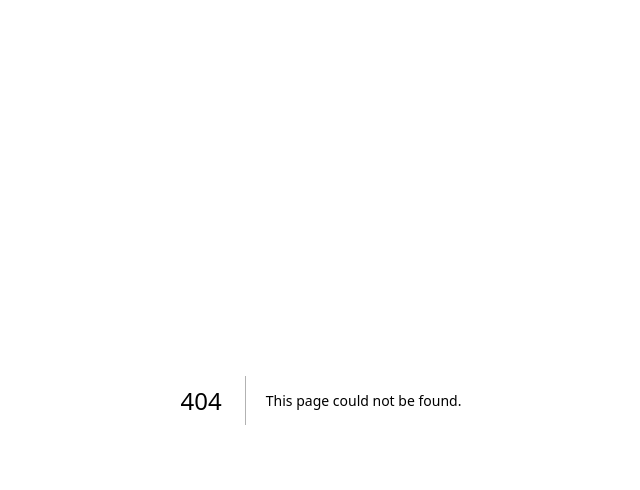
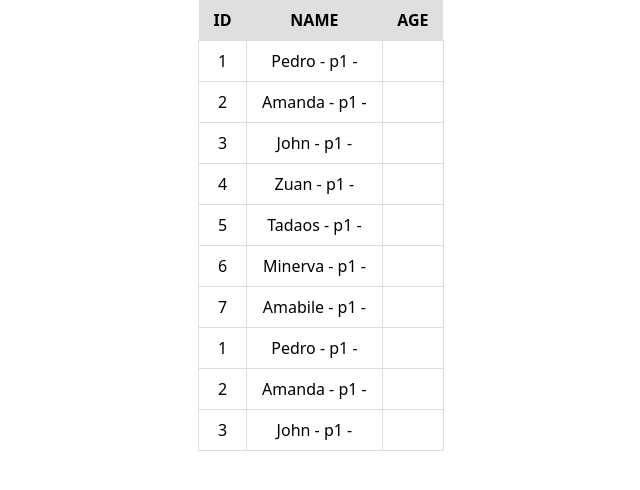
Before and after one commit to halerssonparis/my-own-components, a Next.js app: page /simple-fast-table in a window 1280 px wide. Before the commit this address had no page. Shown: the top 490 px of the page, without its empty margins (319-959 px from the left). Built offline with nearby package versions, Linux system fonts and the light colour scheme.

Commit message:
created table exercice

```diff
--- /dev/null
+++ b/src/componentsTailwind/newsLetter.tsx
@@ -0,0 +1,27 @@
+const NewsLetter = () => {
+
+  return (
+    <div className="w-full py-16 text-white px-4">
+      <div className="max-w-[1240px] mx-auto grid lg:grid-cols-3">
+        <div className="lg:col-span-2">
+          <h1 className="md:text-4xl sm:text-3xl text-2xl font-bold py-2"> Something I should to write here </h1>
+          <p> Sign up to see something as well. </p>
+        </div>
+        <div className="my-4">
+          <div className="flex flex-col sm:flex-row items-center justify-between w-full">
+            <input className="p-3 flex w-full rounded-md text-black" type="email" placeholder="Enter Email" />
+            <button className="bg-[#00df9a] w-[200px] rounded-md font-medium my-6 mx-auto py-3 text-black ml-4"> Get Started </button>
+          </div>
+          <p>
+            We care about your privacy...
+            <span className="text-[#00df9a]">
+              Privacy Policy.
+            </span>
+          </p>
+        </div>
+      </div>
+    </div>
+  )
+}
+
+export default NewsLetter;
--- a/src/pages/index.tsx
+++ b/src/pages/index.tsx
@@ -1,6 +1,7 @@
-import Analytics from "../components/Analytics";
-import Hero from "../components/Hero";
-import Navbar from "../components/Navbar";
+import Analytics from "../componentsTailwind/Analytics";
+import Hero from "../componentsTailwind/Hero";
+import Navbar from "../componentsTailwind/Navbar";
+import NewsLetter from "../componentsTailwind/newsLetter";
 
 export default function Home() {
   return (
@@ -8,6 +9,7 @@ export default function Home() {
       <Navbar />
       <Hero />
       <Analytics />
+      <NewsLetter />
     </div>
   )
 }
--- /dev/null
+++ b/src/pages/simple-fast-table.tsx
@@ -0,0 +1,116 @@
+import { useState, useEffect } from "react";
+import styles from "../styles/simple-fast-table.module.css";
+import { v4 as uuid } from "uuid";
+
+const state = [
+  { id: 1, name: "Pedro - p1 - " },
+  { id: 2, name: "Amanda - p1 - " },
+  { id: 3, name: "John - p1 - " },
+  { id: 4, name: "Zuan - p1 - " },
+  { id: 5, name: "Tadaos - p1 - " },
+  { id: 6, name: "Minerva - p1 - " },
+  { id: 7, name: "Amabile - p1 - " },
+  { id: 1, name: "Pedro - p1 - " },
+  { id: 2, name: "Amanda - p1 - " },
+  { id: 3, name: "John - p1 - " },
+  { id: 4, name: "Zuan - p2 - " },
+  { id: 5, name: "Tadaos - p2 - " },
+  { id: 6, name: "Minerva - p2 - " },
+  { id: 7, name: "Amabile - p2 - " },
+  { id: 1, name: "Pedro - p2 - " },
+  { id: 2, name: "Amanda - p2 - " },
+  { id: 3, name: "John - p2 - " },
+  { id: 4, name: "Zuan - p2 - " },
+  { id: 5, name: "Tadaos - p2 - " },
+  { id: 6, name: "Minerva - p2 - " },
+  { id: 7, name: "Amabile - p3 - " },
+  { id: 1, name: "Pedro - p3 - " },
+  { id: 2, name: "Amanda - p3 - " },
+  { id: 3, name: "John - p3 - " },
+  { id: 4, name: "Zuan - p3 - " },
+  { id: 5, name: "Tadaos - p3 - " },
+  { id: 6, name: "Minerva - p3 - " },
+  { id: 7, name: "Amabile - p3 - ", age: 11},
+];
+
+const Table = () => {
+  const [data, setData] = useState([]);
+  const [orderData, setOrderData] = useState([]);
+  const [orderFlow, setOrderFlow] = useState("asc");
+
+  function fetchHeadLabels() {
+    let max = {};
+
+    for (const value of data) {
+      if (Object.keys(value).length > Object.keys(max).length) {
+        max = value;
+      }
+    }
+
+    return max;
+  }
+
+  function getNextFlow() {
+    if (orderFlow === "asc") {
+      setOrderFlow("desc");
+      return "desc";
+    } else if (orderFlow === "desc") {
+      setOrderData(structuredClone(data));
+      setOrderFlow("reset");
+      return "reset";
+    } else if (orderFlow == "reset") {
+      setOrderFlow("asc");
+      return "asc";
+    }
+  }
+
+  function orderBy(key) {
+    const current = getNextFlow();
+
+    if (current === "reset") return;
+
+    setOrderData(
+      orderFlow === "asc"
+        ? orderData.sort((a, b) => (a[key] > b[key] ? 0 : -1))
+        : orderData.sort((a, b) => (a[key] < b[key] ? 0 : -1))
+    );
+  }
+
+  function getHead() {
+    return Object.keys(fetchHeadLabels()).map((key) => (
+      <th className={styles.th} key={uuid()} onClick={() => orderBy(key)}>
+        {key.toUpperCase()}{" "}
+      </th>
+    ));
+  }
+
+  function getBody(page, offset) {
+    return orderData.slice(page, (page + 1) * offset).map((value) => {
+      return (
+        <tr className={styles.tr} key={uuid()}>
+          {Object.keys(value).map((valueKey) => (
+            <td className={styles.td} key={uuid()}>
+              {value[valueKey]}
+            </td>
+          ))}
+        </tr>
+      );
+    });
+  }
+
+  useEffect(() => {
+    setData(state);
+    setOrderData(structuredClone(state));
+  }, []);
+
+  return (
+    <div className={styles.container}>
+      <table className={styles.table}>
+        <thead>{getHead()}</thead>
+        <tbody>{getBody(0, 10)}</tbody>
+      </table>
+    </div>
+  );
+};
+
+export default Table;
--- a/src/styles/globals.css
+++ b/src/styles/globals.css
@@ -2,6 +2,6 @@
 @tailwind components;
 @tailwind utilities;
 
-body {
+#body {
     background-color: #000300;
 }
--- /dev/null
+++ b/src/styles/simple-fast-table.module.css
@@ -0,0 +1,30 @@
+.container {
+  /*background-color: rgb(33 33 33 / 1); /* gray-900 */
+  max-width: 1280px;
+  height: 100vh;
+  margin-left: auto;
+  margin-right: auto;
+  display: flex;
+  justify-content: center;
+}
+
+.table {
+  width: fit-content;
+  height: fit-content;
+  text-align: center;
+}
+
+.th {
+  background-color: rgb(223, 223, 223);
+  cursor: pointer;
+  padding: 8px 15px 8px 15px;
+}
+
+.tr, .td {
+  padding: 8px 15px 8px 15px;
+  border: 1px solid #dddddd
+}
+
+.tr:hover {
+  background-color: rgb(216, 216, 216)
+}
--- a/tsconfig.json
+++ b/tsconfig.json
@@ -22,7 +22,7 @@
     "next-env.d.ts",
     "**/*.ts",
     "**/*.tsx"
-  ],
+, "src/pages/showcases.jsx", "src/pages/showcases"  ],
   "exclude": [
     "node_modules"
   ]
```
Also changed, not shown: package.json (+5 -2 lines), src/componentsTailwind/Analytics.tsx (renamed from src/components/Analytics.tsx), src/componentsTailwind/Hero.tsx (renamed from src/components/Hero.tsx), src/componentsTailwind/Navbar.tsx (renamed from src/components/Navbar.tsx), 1 other file (tests, documents, lock files or other folders).
